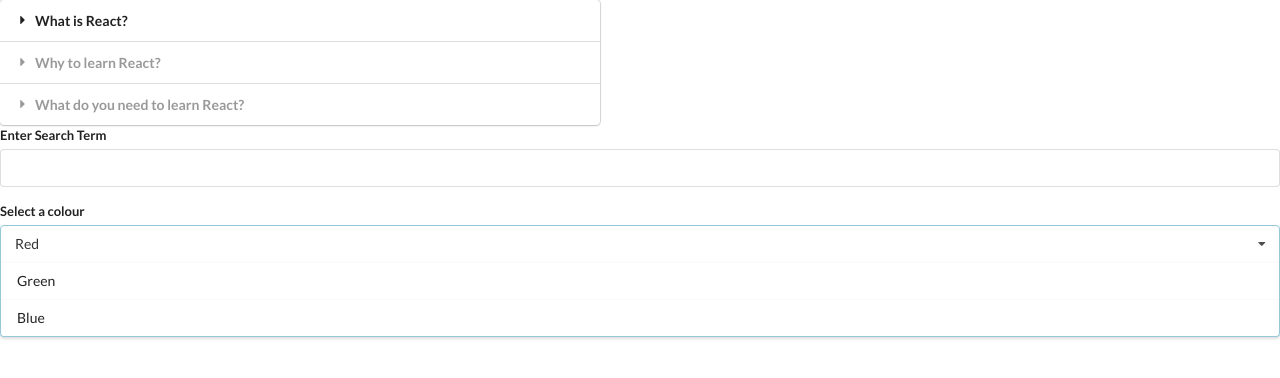
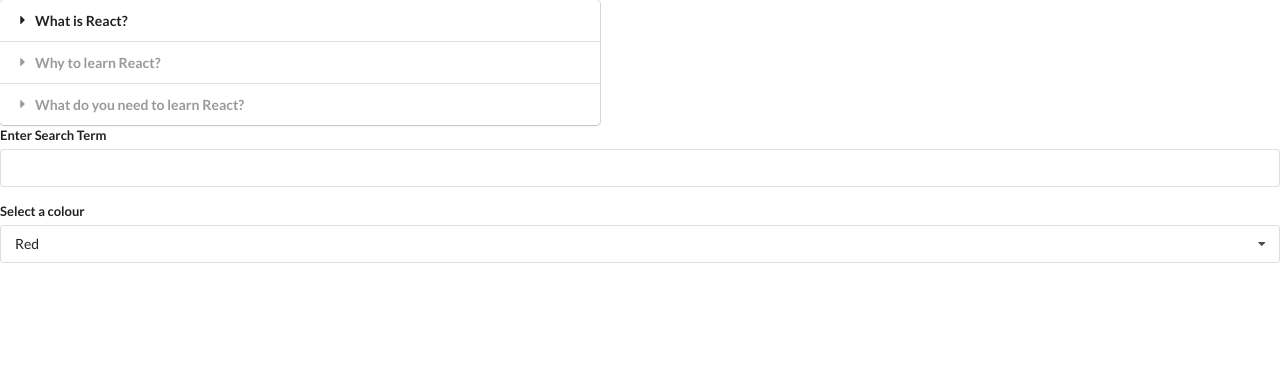
Before and after one commit to odegova-oksana/react-widgets, a React (Create React App) app: page / in a window 1280 px wide. Shown: the top 378 px of the page. Built offline with nearby package versions, Linux system fonts and the light colour scheme.

Commit message:
check event bubbling

```diff
--- a/src/components/Dropdown.js
+++ b/src/components/Dropdown.js
@@ -1,7 +1,20 @@
 import {render} from '@testing-library/react';
-import React from 'react';
+import React, {useEffect, useState} from 'react';
 
 const Dropdown = ({options, selected, onSelectedChange}) => {
+  const [open, setOpen] = useState (false);
+
+  useEffect (() => {
+    document.body.addEventListener (
+      'click',
+      () => {
+        console.log ('BODY CLICK!');
+        setOpen (false);
+      },
+      {capture: true}
+    );
+  }, []);
+
   const renderedOptions = options.map (option => {
     if (option.value === selected.value) {
       return null;
@@ -11,7 +24,10 @@
       <div
         key={option.value}
         className="item"
-        onClick={() => onSelectedChange (option)}
+        onClick={() => {
+          console.log ('ITEM CLICK!');
+          onSelectedChange (option);
+        }}
       >
         {option.label}
       </div>
@@ -22,10 +38,18 @@
     <div className="ui form">
       <div className="field">
         <label className="label">Select a colour</label>
-        <div className="ui selection dropdown visible active">
+        <div
+          onClick={() => {
+            console.log ('LABEL CLICK!');
+            setOpen (!open);
+          }}
+          className={`ui selection dropdown ${open ? 'visible active' : ''}`}
+        >
           <i className="dropdown icon" />
           <div className="text">{selected.label}</div>
-          <div className="menu visible transition">{renderedOptions}</div>
+          <div className={`menu ${open ? 'visible transition' : ''}`}>
+            {renderedOptions}
+          </div>
         </div>
       </div>
     </div>
```
Also changed, not shown: 1 other file (tests, documents, lock files or other folders).
